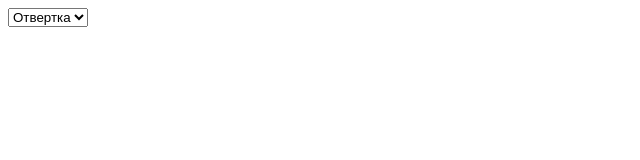
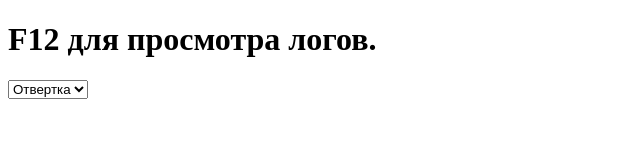
Before and after one commit to DOBSTOVESKI/Prackt_3, a plain HTML site: page Практическая 8/index.html in a window 1280 px wide. Shown: the whole page, without its empty margins (0-640 px from the left). Drawn offline with Linux system fonts and the light colour scheme.

Commit message:
Add files via upload

```diff
--- a/Практическая 8/index.html
+++ b/Практическая 8/index.html
@@ -7,6 +7,7 @@
     <title>Практическая 8</title>
 </head>
 <body>
+    <h1>F12 для просмотра логов.</h1>
     <script src="index.js"></script>
     <script src="index2.js"></script>
     <script src="index3.js"></script>
```
